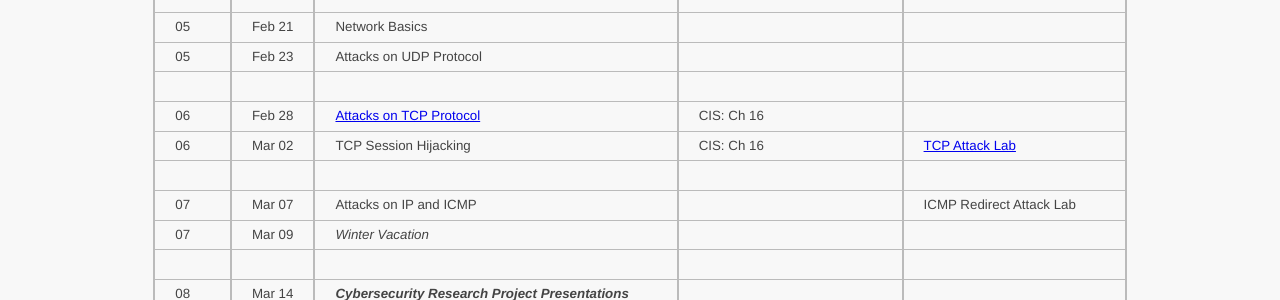
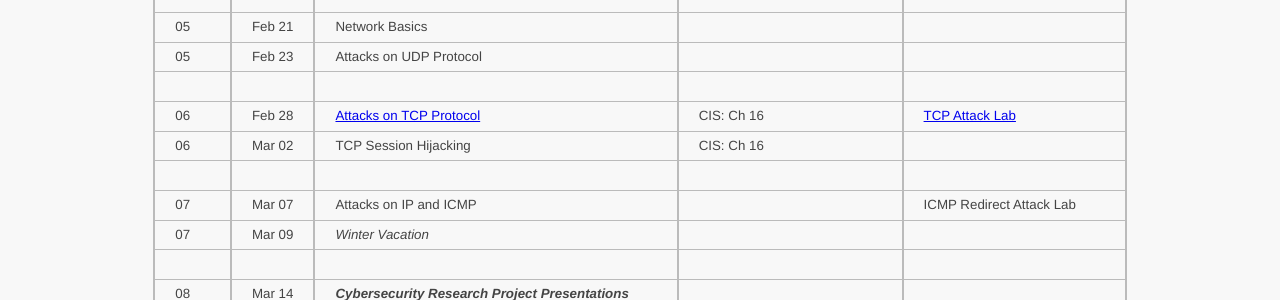
Before and after one commit to ycpcs/cs335-spring2023, a Jekyll site: the page built from schedule/index.md, in a window 1280 px wide. Shown: the part 508-808 px from the top of the page. Built offline with Jekyll 4.4.1, drawn with Linux system fonts in a browser that asks for light colours.

Commit message:
move labs

```diff
--- a/schedule/index.md
+++ b/schedule/index.md
@@ -24,8 +24,8 @@ CIS: <a href="https://www.amazon.com/Computer-Internet-Security-Hands-Approach/d
 > 05 | Feb 21 | Network Basics | |
 > 05 | Feb 23 | Attacks on UDP Protocol | |
 > | | | |
-> 06 | Feb 28 | [Attacks on TCP Protocol](../slides/16_TCP_Attack.pdf) | CIS: Ch 16 |
-> 06 | Mar 02 | TCP Session Hijacking | CIS: Ch 16 | [TCP Attack Lab](../labs/tcp_attack.html)
+> 06 | Feb 28 | [Attacks on TCP Protocol](../slides/16_TCP_Attack.pdf) | CIS: Ch 16 | [TCP Attack Lab](../labs/tcp_attack.html)
+> 06 | Mar 02 | TCP Session Hijacking | CIS: Ch 16 |
 > | | | |
 > 07 | Mar 07 | Attacks on IP and ICMP | | ICMP Redirect Attack Lab
 > 07 | Mar 09 | _Winter Vacation_ | |
```
